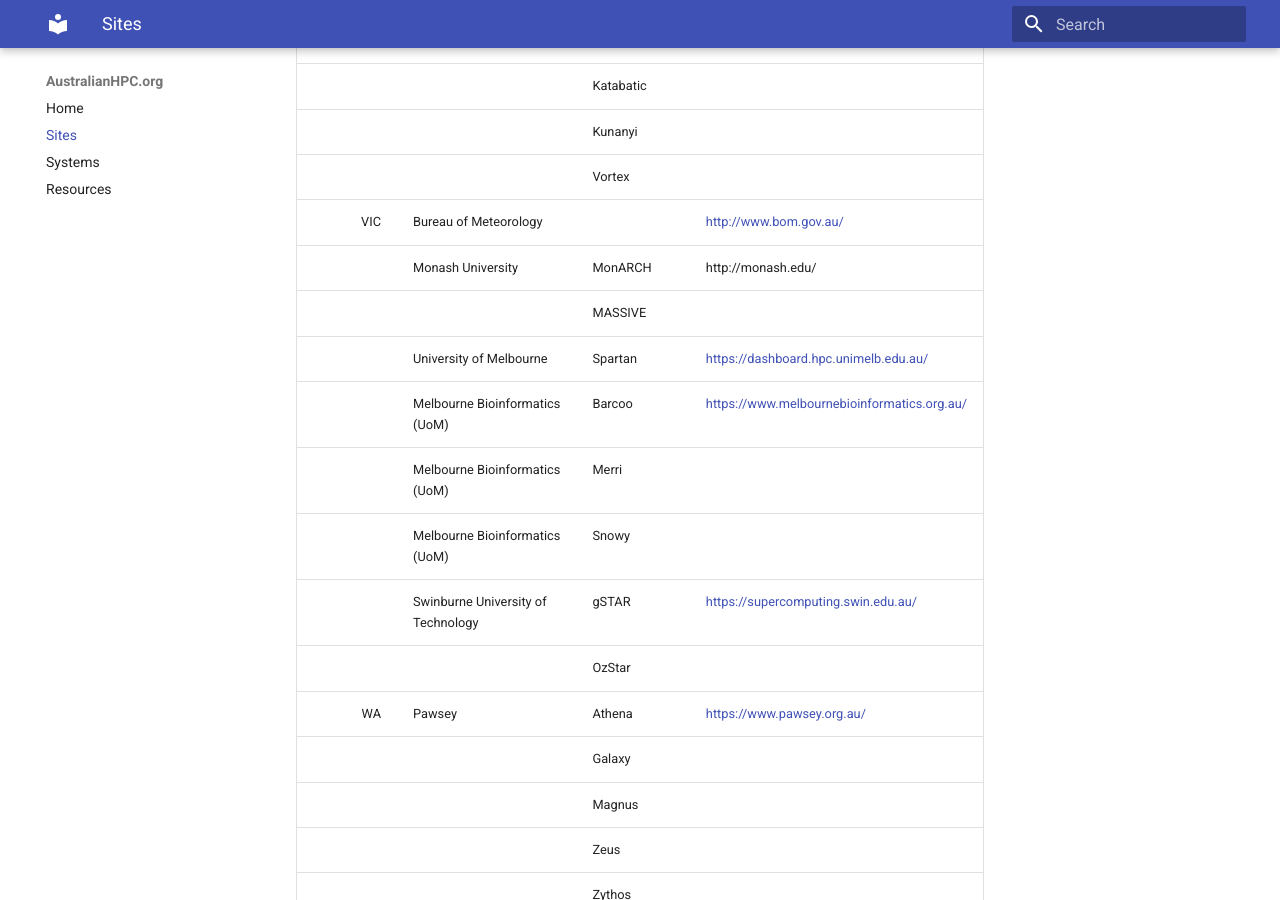
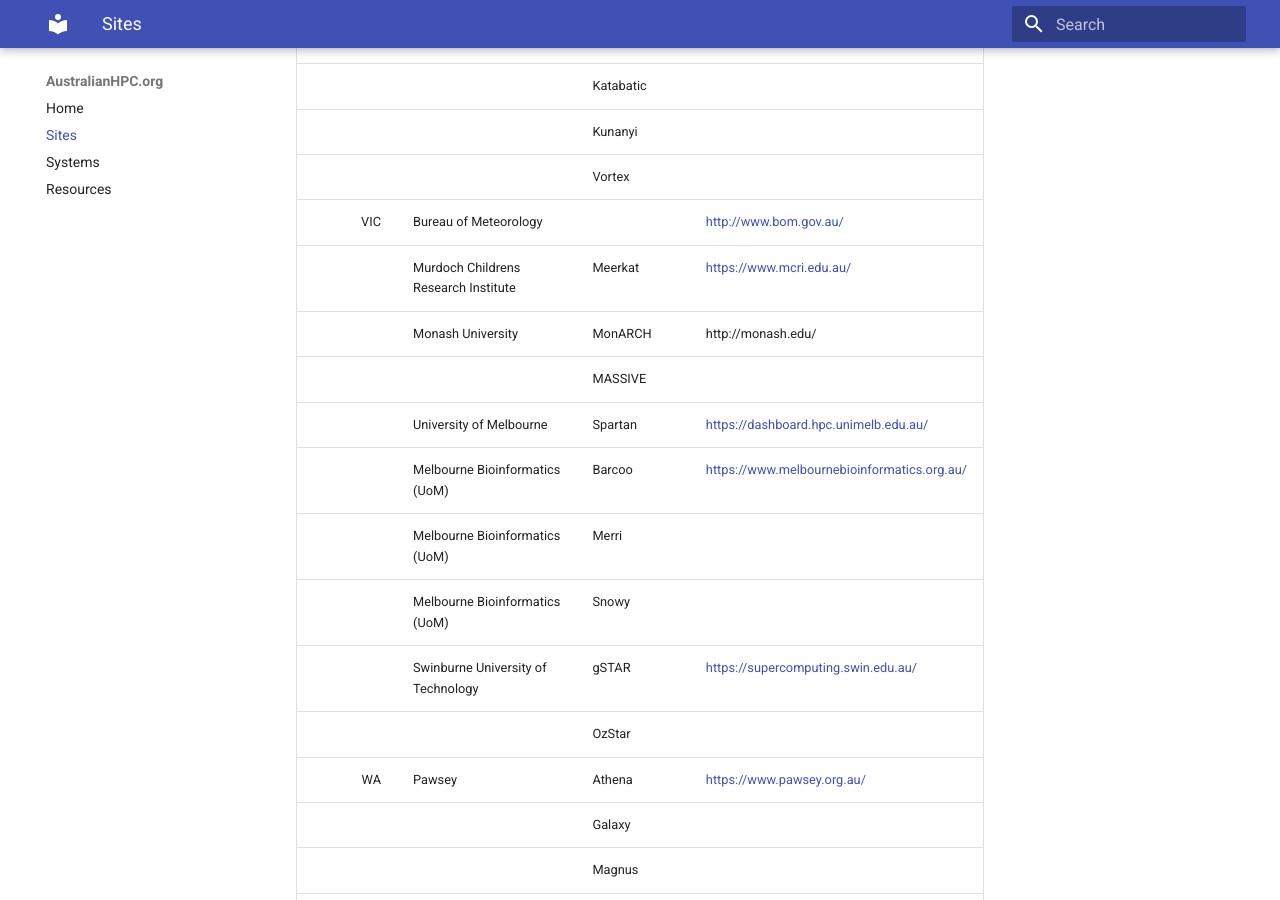
Before and after one commit to australianHPC/Website, an MkDocs documentation site: the page built from docs/sites.md, in a window 1280 px wide and 900 px high, scrolled down 1417 px. Built offline with MkDocs 1.6.1 and Material for MkDocs 9.7.7, drawn with Linux system fonts in a browser that asks for light colours; old or Windows-style settings are respelled for this version of MkDocs.

Commit message:
Added MCRI to Site and updated gitignore
*Added MCRI as HPC site
*Added .project to gitignore for eclipse users

```diff
--- a/docs/sites.md
+++ b/docs/sites.md
@@ -30,6 +30,7 @@ TAS | Tasmanian Partnership for Advanced Computing | Eddy | [http://www.tpac.org
 | | Kunanyi |
 | | Vortex |
 VIC | Bureau of Meteorology  | | [http://www.bom.gov.au/](http://www.bom.gov.au/)
+| Murdoch Childrens Research Institute  | Meerkat | [https://www.mcri.edu.au/](https://www.mcri.edu.au/)
 | Monash University  | MonARCH | http://monash.edu/
 | | MASSIVE |
 | University of Melbourne  | Spartan | [https://dashboard.hpc.unimelb.edu.au/](https://dashboard.hpc.unimelb.edu.au/)
```
Also changed, not shown: 1 other file.
